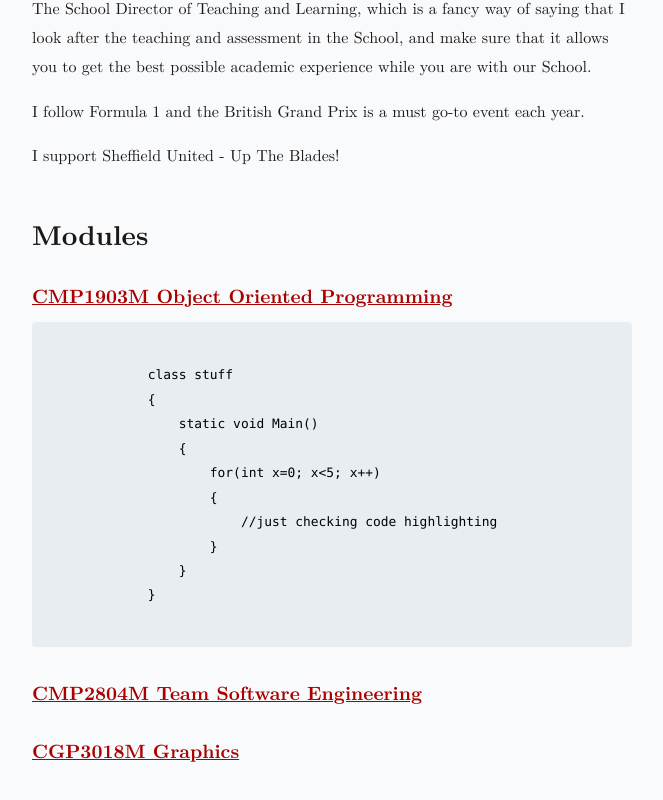
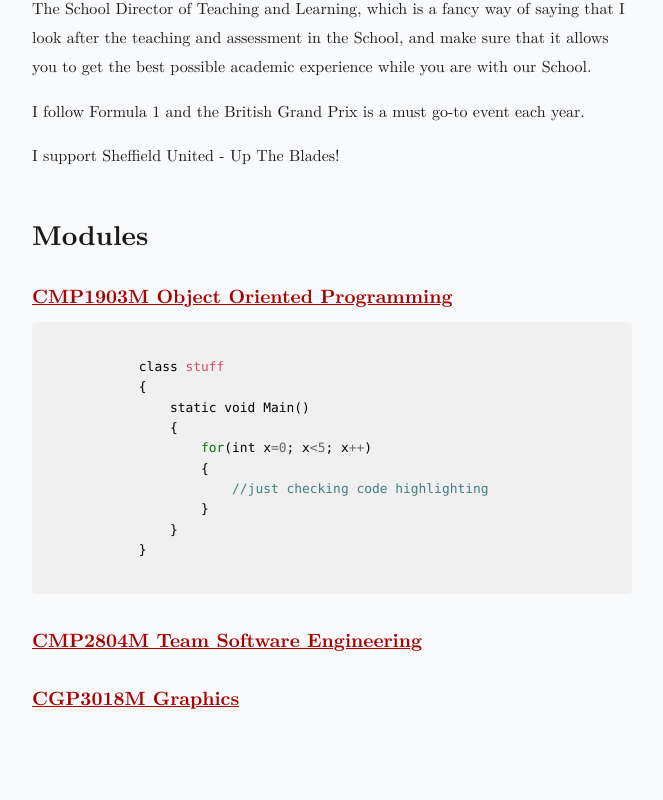
Before and after one commit to markdoughty/markdoughty.github.io, a website: page index.html in a window 1280 px wide. Shown: the part 699-1499 px from the top of the page, without its empty margins (308-971 px from the left). After the commit the page ends 1453 px from the top, so only its background shows below. Drawn offline with nearby package versions, Linux system fonts and the light colour scheme.

Commit message:
tweaking the code highlighting with Prism

```diff
--- a/index.html
+++ b/index.html
@@ -14,12 +14,16 @@
     content="A minimal, almost class-less CSS library to write modern websites that look like LaTeX documents." />
   <meta property="og:type" content="website" />
 
+
   <link rel="stylesheet" href="style.css" />
   <link rel="stylesheet" href="prism/prism.css" />
+
 </head>
 
 <!--<body id="top" class="libertinus">-->
 <body id="top">
+
+
   <header>
    <h1><span class="author">Dr Mark Doughty</h1>
     <label for="sn-symbol"
@@ -91,6 +95,8 @@
 		<h4 id="#CMP2804M"><a href="CMP2804M.html">CMP2804M Team Software Engineering</a></h4>
 
 		<h4 id="#CGP3018M"><a href="CGP3018M.html">CGP3018M Graphics</a></h4>
+
+
 	 <!-- ***** template things *****
       <h2 id="getting-started">Getting Started</h2>
 
@@ -473,6 +479,9 @@
 
 
   -->
+
+
+  <script src="https://cdnjs.cloudflare.com/ajax/libs/prism/1.5.0/prism.min.js"></script>
 </body>
 
 </html>
```
